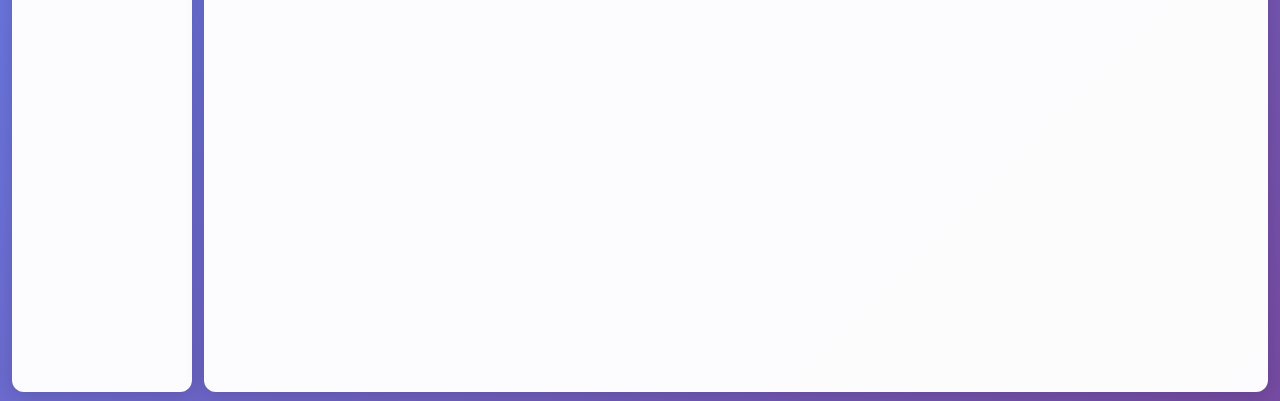
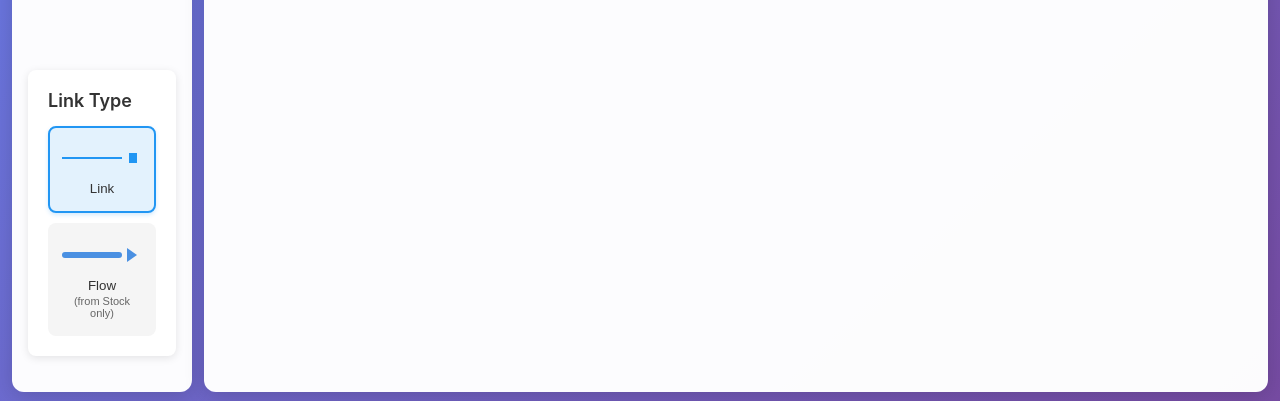
Before and after one commit to madprofessor42/insight_sorcerer, a React (Vite) app: page / in a window 1280 px wide. Shown: the part 396-797 px from the top of the page. Built offline with nearby package versions, Linux system fonts and the light colour scheme.

Commit message:
добавил edges + рефакторинг

```diff
--- a/src/App.tsx
+++ b/src/App.tsx
@@ -2,13 +2,14 @@ import { useEffect } from 'react';
 import * as go from 'gojs';
 import { DiagramWrapper } from './components/DiagramWrapper';
 import { Palette } from './components/Palette';
+import { LinkSelector } from './components/LinkSelector';
 import { useAppDispatch, useAppSelector } from './store/hooks';
-import { syncFromGoJS, addNode, resetSkipFlag } from './store/diagramSlice';
+import { syncFromGoJS, resetSkipFlag } from './store/diagramSlice';
 import './App.css';
 
 function App() {
   const dispatch = useAppDispatch();
-  const { nodeDataArray, linkDataArray, modelData, skipsDiagramUpdate } = useAppSelector(
+  const { nodeDataArray, linkDataArray, modelData, skipsDiagramUpdate, selectedLinkType } = useAppSelector(
     (state) => state.diagram
   );
 
@@ -77,18 +78,6 @@ function App() {
     }
   };
 
-  const handleNodeDrop = (nodeData: go.ObjectData, currentNodes: Array<go.ObjectData>) => {
-    console.log('📦 handleNodeDrop called with:', nodeData);
-    console.log('📦 Current nodes from diagram:', currentNodes);
-    console.log('📦 New array length:', currentNodes.length + 1);
-
-    // Dispatch Redux action to add node
-    dispatch(addNode({
-      nodeData,
-      allNodes: currentNodes,
-    }));
-  };
-
   return (
     <div className="app-container">
       <header className="app-header">
@@ -99,6 +88,7 @@ function App() {
       <div className="main-content">
         <aside className="palette-panel">
           <Palette />
+          <LinkSelector />
         </aside>
 
         <main className="diagram-panel">
@@ -107,9 +97,9 @@ function App() {
             linkDataArray={linkDataArray}
             modelData={modelData}
             skipsDiagramUpdate={skipsDiagramUpdate}
+            selectedLinkType={selectedLinkType}
             onDiagramEvent={handleDiagramEvent}
             onModelChange={handleModelChange}
-            onNodeDrop={handleNodeDrop}
           />
         </main>
       </div>
--- a/src/components/DiagramWrapper.tsx
+++ b/src/components/DiagramWrapper.tsx
@@ -1,15 +1,16 @@
 import * as go from 'gojs';
 import { ReactDiagram } from 'gojs-react';
 import { useEffect, useRef } from 'react';
+import type { LinkType } from '../store/diagramSlice';
 
 interface DiagramProps {
   nodeDataArray: Array<go.ObjectData>;
   linkDataArray: Array<go.ObjectData>;
   modelData: go.ObjectData;
   skipsDiagramUpdate: boolean;
+  selectedLinkType: LinkType;
   onDiagramEvent: (e: go.DiagramEvent) => void;
   onModelChange: (e: go.IncrementalData, diagram: go.Diagram | null) => void;
-  onNodeDrop?: (nodeData: go.ObjectData, currentNodes: Array<go.ObjectData>) => void;
 }
 
 export const DiagramWrapper = (props: DiagramProps) => {
@@ -28,90 +29,132 @@ export const DiagramWrapper = (props: DiagramProps) => {
     };
   }, [props.onDiagramEvent]);
 
-  // Setup drag and drop handlers
+  // Update link validation when selectedLinkType changes
   useEffect(() => {
-    let diagramDiv: HTMLDivElement | null = null;
-    let handleDragEnter: ((e: DragEvent) => void) | null = null;
-    let handleDragOver: ((e: DragEvent) => void) | null = null;
-    let handleDrop: ((e: DragEvent) => void) | null = null;
+    if (diagramRef.current === null) return;
+    const diagram = diagramRef.current.getDiagram();
+    if (!(diagram instanceof go.Diagram)) return;
 
-    // Wait for diagram to be fully initialized
+    // Update linkingTool validation
+    diagram.toolManager.linkingTool.linkValidation = (fromNode: go.Node | null, _fromPort: go.GraphObject | null, _toNode: go.Node | null, _toPort: go.GraphObject | null) => {
+      if (!fromNode) return false;
+
+      const linkType = props.selectedLinkType;
+
+      // If creating a flow link, validate that source is a Stock node
+      if (linkType === 'flow') {
+        const fromData = fromNode.data;
+        if (fromData.category !== 'Stock') {
+          console.warn('⚠️  Flow links can only be created from Stock nodes!');
+          return false;
+        }
+      }
+
+      return true;
+    };
+
+    // Update relinkingTool validation
+    diagram.toolManager.relinkingTool.linkValidation = (fromNode: go.Node | null, _fromPort: go.GraphObject | null, _toNode: go.Node | null, _toPort: go.GraphObject | null, link: go.Link | null) => {
+      if (!fromNode || !link) return false;
+
+      // If the link is a flow, validate that source is a Stock node
+      if (link.data.category === 'flow') {
+        const fromData = fromNode.data;
+        if (fromData.category !== 'Stock') {
+          console.warn('⚠️  Flow links can only originate from Stock nodes!');
+          return false;
+        }
+      }
+
+      return true;
+    };
+
+    // Create LinkDrawn event handler
+    const linkDrawnHandler = (e: go.DiagramEvent) => {
+      const link = e.subject;
+      if (link instanceof go.Link) {
+        const linkType = props.selectedLinkType;
+        diagram.model.setDataProperty(link.data, 'category', linkType);
+        console.log(`🔗 Link created with type: ${linkType}`);
+      }
+    };
+
+    // Add LinkDrawn listener
+    diagram.addDiagramListener('LinkDrawn', linkDrawnHandler);
+
+    console.log('🔄 Link validation updated for type:', props.selectedLinkType);
+
+    // Cleanup: remove listener when component unmounts or selectedLinkType changes
+    return () => {
+      diagram.removeDiagramListener('LinkDrawn', linkDrawnHandler);
+    };
+  }, [props.selectedLinkType]);
+
+  // Setup GoJS External Drag-and-Drop (best practice)
+  useEffect(() => {
     const timer = setTimeout(() => {
       if (!diagramRef.current) return;
       const diagram = diagramRef.current.getDiagram();
       if (!(diagram instanceof go.Diagram)) return;
 
-      diagramDiv = diagram.div;
+      const diagramDiv = diagram.div;
       if (!diagramDiv) return;
 
-      handleDragOver = (e: DragEvent) => {
+      // Use GoJS built-in external drag-and-drop support
+      const handleDragOver = (e: DragEvent) => {
         e.preventDefault();
-        e.stopPropagation();
+        const can = e.target as HTMLCanvasElement;
+        if (!(can instanceof HTMLCanvasElement)) return;
+
+        // Show feedback by setting dragging cursor
+        diagram.currentCursor = 'pointer';
       };
 
-      handleDragEnter = (e: DragEvent) => {
+      const handleDrop = (e: DragEvent) => {
         e.preventDefault();
-        e.stopPropagation();
-      };
-
-      handleDrop = (e: DragEvent) => {
-        console.log('🎯 Drop event triggered');
-        e.preventDefault();
-        e.stopPropagation();
 
         const can = e.target as HTMLCanvasElement;
-        if (!(can instanceof HTMLCanvasElement)) {
-          console.log('❌ Target is not canvas');
-          return;
-        }
+        if (!(can instanceof HTMLCanvasElement)) return;
+
+        const nodeDataStr = e.dataTransfer?.getData('nodeData');
+        if (!nodeDataStr) return;
 
         const bbox = can.getBoundingClientRect();
         const mx = e.clientX - bbox.left;
         const my = e.clientY - bbox.top;
         const point = diagram.transformViewToDoc(new go.Point(mx, my));
 
-        const nodeType = e.dataTransfer?.getData('nodeType');
-        const nodeDataStr = e.dataTransfer?.getData('nodeData');
+        // BEST PRACTICE: Use GoJS transaction to add node directly to model
+        diagram.startTransaction('Add Node from Palette');
+        try {
+          const nodeData = JSON.parse(nodeDataStr);
 
-        if (!nodeType || !nodeDataStr) {
-          console.log('❌ No nodeType or nodeData');
-          return;
-        }
+          // Add node directly to GoJS model (not through React!)
+          // GoJS will automatically trigger onModelChange which will sync to Redux
+          diagram.model.addNodeData({
+            ...nodeData,
+            loc: go.Point.stringify(point)
+          });
 
-        const nodeData = JSON.parse(nodeDataStr);
-
-        // Get the current node data from GoJS model to preserve any position changes
-        const model = diagram.model as go.GraphLinksModel;
-        const currentNodeData = model.nodeDataArray.map(nd => ({ ...nd }));
-        console.log('📊 Current nodes in diagram:', currentNodeData);
-
-        const newdata = {
-          ...nodeData,
-          loc: go.Point.stringify(point)
-        };
-
-        console.log('✅ Calling onNodeDrop with:', newdata);
-
-        // Call the parent callback with both current nodes and new node
-        if (props.onNodeDrop) {
-          props.onNodeDrop(newdata, currentNodeData);
+          console.log('✅ Node added to GoJS model via transaction');
+          diagram.commitTransaction('Add Node from Palette');
+        } catch (err) {
+          console.error('❌ Error adding node:', err);
+          diagram.rollbackTransaction();
         }
       };
 
-      diagramDiv.addEventListener('dragenter', handleDragEnter);
       diagramDiv.addEventListener('dragover', handleDragOver);
       diagramDiv.addEventListener('drop', handleDrop);
+
+      return () => {
+        diagramDiv.removeEventListener('dragover', handleDragOver);
+        diagramDiv.removeEventListener('drop', handleDrop);
+      };
     }, 100);
 
-    return () => {
-      clearTimeout(timer);
-      if (diagramDiv && handleDragEnter && handleDragOver && handleDrop) {
-        diagramDiv.removeEventListener('dragenter', handleDragEnter);
-        diagramDiv.removeEventListener('dragover', handleDragOver);
-        diagramDiv.removeEventListener('drop', handleDrop);
-      }
-    };
-  }, [props.onNodeDrop]);
+    return () => clearTimeout(timer);
+  }, []); // No dependencies - static setup
 
   const initDiagram = (): go.Diagram => {
     const $ = go.GraphObject.make;
@@ -123,6 +166,7 @@ export const DiagramWrapper = (props: DiagramProps) => {
       model: new go.GraphLinksModel({
         linkKeyProperty: 'key',
         nodeCategoryProperty: 'category',
+        linkCategoryProperty: 'category',
         makeUniqueKeyFunction: (m: go.Model, data: any) => {
           let k = data.key || 1;
           while (m.findNodeDataForKey(k)) k++;
@@ -217,7 +261,30 @@ export const DiagramWrapper = (props: DiagramProps) => {
         }, new go.Binding('text', 'name').makeTwoWay())
       );
 
-    // Link template
+    // Link template map for different link types
+    const linkTemplateMap = new go.Map<string, go.Link>();
+
+    // Regular link template
+    linkTemplateMap.add('link',
+      $(go.Link,
+        { routing: go.Link.AvoidsNodes, curve: go.Link.JumpOver },
+        $(go.Shape, { strokeWidth: 2, stroke: '#666' }),
+        $(go.Shape, { toArrow: 'Standard', stroke: '#666', fill: '#666' })
+      )
+    );
+
+    // Flow link template (thicker, blue, only from Stock)
+    linkTemplateMap.add('flow',
+      $(go.Link,
+        { routing: go.Link.AvoidsNodes, curve: go.Link.JumpOver },
+        $(go.Shape, { strokeWidth: 6, stroke: '#4A90E2' }),
+        $(go.Shape, { toArrow: 'Standard', stroke: '#4A90E2', fill: '#4A90E2', scale: 1.5 })
+      )
+    );
+
+    diagram.linkTemplateMap = linkTemplateMap;
+
+    // Default link template (fallback - same as 'link')
     diagram.linkTemplate =
       $(go.Link,
         { routing: go.Link.AvoidsNodes, curve: go.Link.JumpOver },
--- /dev/null
+++ b/src/components/LinkSelector.css
@@ -0,0 +1,115 @@
+.link-selector-container {
+  padding: 20px;
+  background: white;
+  border-radius: 8px;
+  box-shadow: 0 2px 8px rgba(0, 0, 0, 0.1);
+  margin-bottom: 20px;
+}
+
+.link-selector-container h2 {
+  margin: 0 0 15px 0;
+  font-size: 18px;
+  color: #333;
+  font-weight: 600;
+}
+
+.link-type-buttons {
+  display: flex;
+  flex-direction: column;
+  gap: 10px;
+}
+
+.link-type-button {
+  display: flex;
+  flex-direction: column;
+  align-items: center;
+  padding: 15px;
+  background: #f5f5f5;
+  border: 2px solid transparent;
+  border-radius: 8px;
+  cursor: pointer;
+  transition: all 0.2s ease;
+}
+
+.link-type-button:hover {
+  background: #e8e8e8;
+  border-color: #ccc;
+}
+
+.link-type-button.active {
+  background: #e3f2fd;
+  border-color: #2196F3;
+  box-shadow: 0 2px 4px rgba(33, 150, 243, 0.2);
+}
+
+.link-type-button span {
+  margin-top: 8px;
+  font-weight: 500;
+  color: #333;
+}
+
+.link-type-button small {
+  margin-top: 2px;
+  font-size: 11px;
+  color: #666;
+}
+
+.link-preview {
+  position: relative;
+  width: 80px;
+  height: 30px;
+  display: flex;
+  align-items: center;
+  justify-content: center;
+}
+
+/* Link style (обычная связь) */
+.link-style .link-line {
+  width: 60px;
+  height: 2px;
+  background: #666;
+  position: absolute;
+  left: 0;
+}
+
+.link-style .link-arrow {
+  position: absolute;
+  right: 5px;
+  width: 0;
+  height: 0;
+  border-left: 8px solid #666;
+  border-top: 5px solid transparent;
+  border-bottom: 5px solid transparent;
+}
+
+/* Flow style (толстая связь) */
+.flow-style .flow-line {
+  width: 60px;
+  height: 6px;
+  background: #4A90E2;
+  position: absolute;
+  left: 0;
+  border-radius: 3px;
+}
+
+.flow-style .flow-arrow {
+  position: absolute;
+  right: 5px;
+  width: 0;
+  height: 0;
+  border-left: 10px solid #4A90E2;
+  border-top: 7px solid transparent;
+  border-bottom: 7px solid transparent;
+}
+
+.link-type-button.active .link-style .link-line,
+.link-type-button.active .link-style .link-arrow {
+  background: #2196F3;
+  border-left-color: #2196F3;
+}
+
+.link-type-button.active .flow-style .flow-line,
+.link-type-button.active .flow-style .flow-arrow {
+  background: #1976D2;
+  border-left-color: #1976D2;
+}
--- /dev/null
+++ b/src/components/LinkSelector.tsx
@@ -0,0 +1,43 @@
+import { useAppDispatch, useAppSelector } from '../store/hooks';
+import { setLinkType } from '../store/diagramSlice';
+import type { LinkType } from '../store/diagramSlice';
+import './LinkSelector.css';
+
+export const LinkSelector = () => {
+  const dispatch = useAppDispatch();
+  const selectedLinkType = useAppSelector((state) => state.diagram.selectedLinkType);
+
+  const handleLinkTypeChange = (type: LinkType) => {
+    dispatch(setLinkType(type));
+  };
+
+  return (
+    <div className="link-selector-container">
+      <h2>Link Type</h2>
+      <div className="link-type-buttons">
+        <button
+          className={`link-type-button ${selectedLinkType === 'link' ? 'active' : ''}`}
+          onClick={() => handleLinkTypeChange('link')}
+        >
+          <div className="link-preview link-style">
+            <div className="link-line" />
+            <div className="link-arrow" />
+          </div>
+          <span>Link</span>
+        </button>
+
+        <button
+          className={`link-type-button ${selectedLinkType === 'flow' ? 'active' : ''}`}
+          onClick={() => handleLinkTypeChange('flow')}
+        >
+          <div className="link-preview flow-style">
+            <div className="flow-line" />
+            <div className="flow-arrow" />
+          </div>
+          <span>Flow</span>
+          <small>(from Stock only)</small>
+        </button>
+      </div>
+    </div>
+  );
+};
--- a/src/store/diagramSlice.ts
+++ b/src/store/diagramSlice.ts
@@ -1,12 +1,15 @@
 import { createSlice } from '@reduxjs/toolkit';
 import type { PayloadAction } from '@reduxjs/toolkit';
 import * as go from 'gojs';
+
+export type LinkType = 'link' | 'flow';
 
 interface DiagramState {
   nodeDataArray: Array<go.ObjectData>;
   linkDataArray: Array<go.ObjectData>;
   modelData: go.ObjectData;
   skipsDiagramUpdate: boolean;
+  selectedLinkType: LinkType;
 }
 
 const initialState: DiagramState = {
@@ -14,6 +17,7 @@ const initialState: DiagramState = {
   linkDataArray: [],
   modelData: {},
   skipsDiagramUpdate: false,
+  selectedLinkType: 'link',
 };
 
 export const diagramSlice = createSlice({
@@ -21,6 +25,8 @@ export const diagramSlice = createSlice({
   initialState,
   reducers: {
     // Sync all data from GoJS model (called from handleModelChange)
+    // BEST PRACTICE: GoJS model is the single source of truth
+    // Redux just mirrors it for React components
     syncFromGoJS: (state, action: PayloadAction<{
       nodes: Array<go.ObjectData>;
       links: Array<go.ObjectData>;
@@ -35,16 +41,6 @@ export const diagramSlice = createSlice({
       state.skipsDiagramUpdate = true;
     },
 
-    // Add node from palette drop
-    addNode: (state, action: PayloadAction<{
-      nodeData: go.ObjectData;
-      allNodes: Array<go.ObjectData>;
-    }>) => {
-      // Use current nodes from GoJS to preserve positions
-      state.nodeDataArray = [...action.payload.allNodes, action.payload.nodeData];
-      state.skipsDiagramUpdate = false;
-    },
-
     // Reset skipsDiagramUpdate flag
     resetSkipFlag: (state) => {
       state.skipsDiagramUpdate = false;
@@ -57,14 +53,19 @@ export const diagramSlice = createSlice({
       state.modelData = {};
       state.skipsDiagramUpdate = false;
     },
+
+    // Set selected link type
+    setLinkType: (state, action: PayloadAction<LinkType>) => {
+      state.selectedLinkType = action.payload;
+    },
   },
 });
 
 export const {
   syncFromGoJS,
-  addNode,
   resetSkipFlag,
-  clearDiagram
+  clearDiagram,
+  setLinkType
 } = diagramSlice.actions;
 
 export default diagramSlice.reducer;
```
